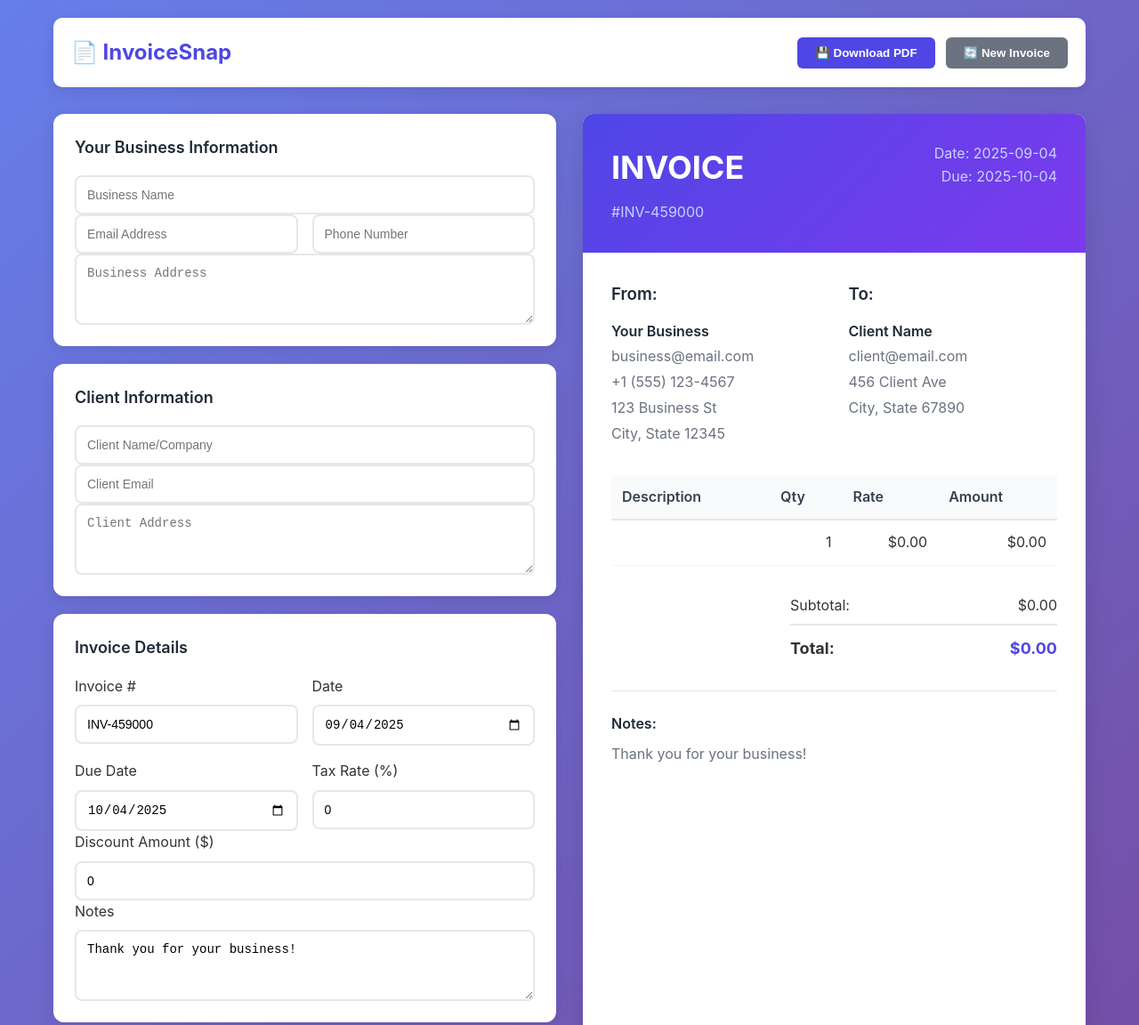
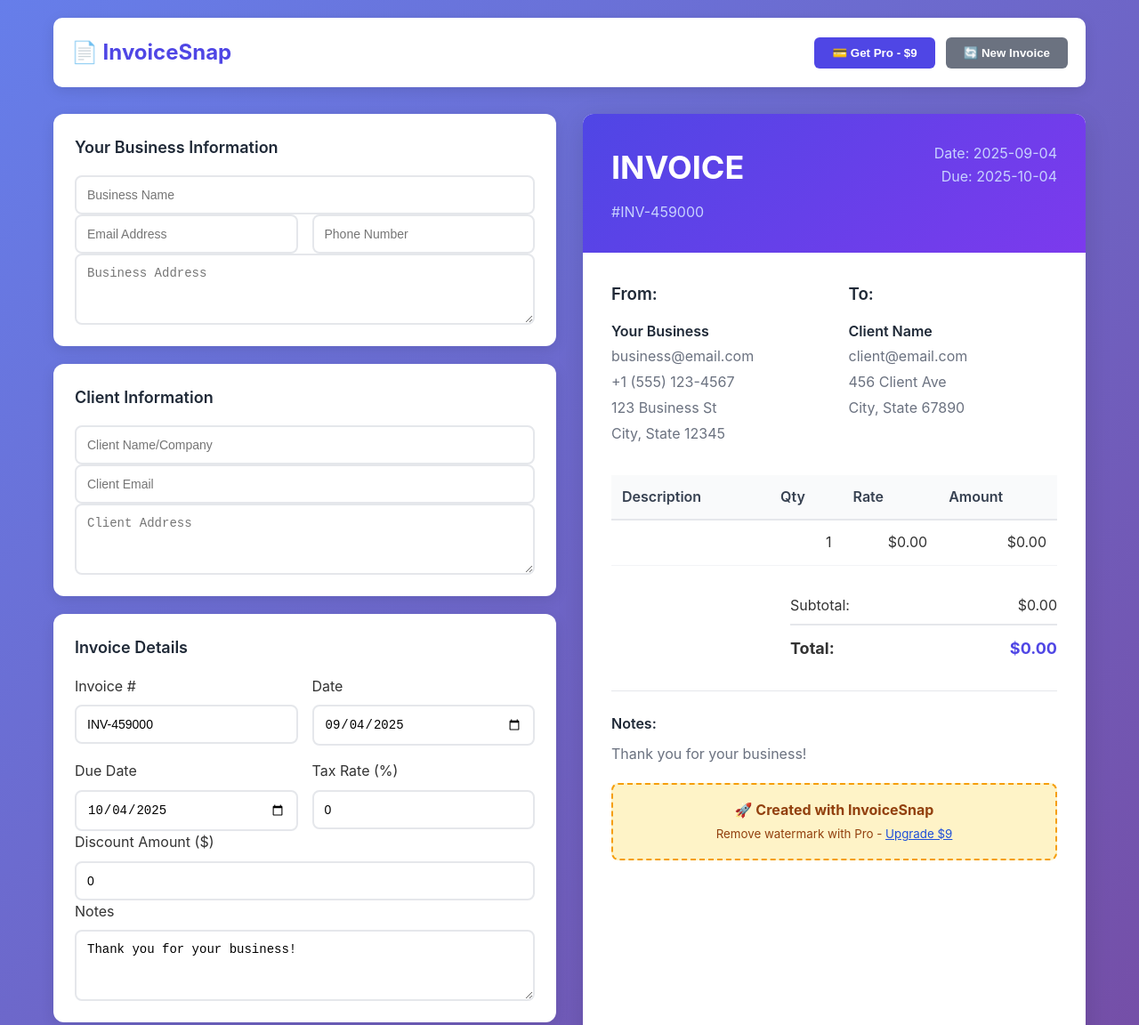
Before and after one commit to PeachyTeasss/invoicesnap, a plain HTML site: page index.html in a window 1280 px wide. Shown: the top 1152 px of the page at 89% size. Drawn offline with Linux system fonts and the light colour scheme; a script that the page names is missing.

Commit message:
Update index.html

```diff
--- a/index.html
+++ b/index.html
@@ -206,7 +206,8 @@
         <header class="header">
             <div class="logo">📄 InvoiceSnap</div>
             <div style="display: flex; gap: 12px;">
-                <button class="btn btn-primary" onclick="downloadPDF()">💾 Download PDF</button>
+                <button class="btn btn-primary" onclick="buyNow()" id="buyBtn">💳 Get Pro - $9</button>
+                <button class="btn btn-primary" onclick="downloadPDF()" id="downloadBtn" style="display: none;">💾 Download PDF</button>
                 <button class="btn btn-secondary" onclick="resetForm()">🔄 New Invoice</button>
             </div>
         </header>
@@ -361,6 +362,10 @@
                     <div class="notes-section">
                         <div class="notes-title">Notes:</div>
                         <div class="notes-content" id="previewNotes">Thank you for your business!</div>
+                        <div id="freeWatermark" style="margin-top: 20px; padding: 16px; background: #fef3c7; border: 2px dashed #f59e0b; border-radius: 8px; text-align: center; color: #92400e;">
+    <strong>🚀 Created with InvoiceSnap</strong><br>
+    <small>Remove watermark with Pro - <a href="#" onclick="buyNow()" style="color: #1d4ed8;">Upgrade $9</a></small>
+</div>
                     </div>
                 </div>
             </div>
@@ -516,7 +521,7 @@
     </script>
     <script src="https://js.stripe.com/v3/"></script>
     <script>
-        const stripe = Stripe('pk_test_YOUR_PUBLISHABLE_KEY_HERE');
+        const stripe = Stripe('pk_test_51S3RE74Iu9msxaEGRGAU6jiQmqX4PmRLhzDo9brQfKXitYNFYyVatbS8STESORLqAAwUIGCnEr3xuK53d2vgliEP00s52lDs8F');
 
         function checkPurchaseStatus() {
             const urlParams = new URLSearchParams(window.location.search);
```
